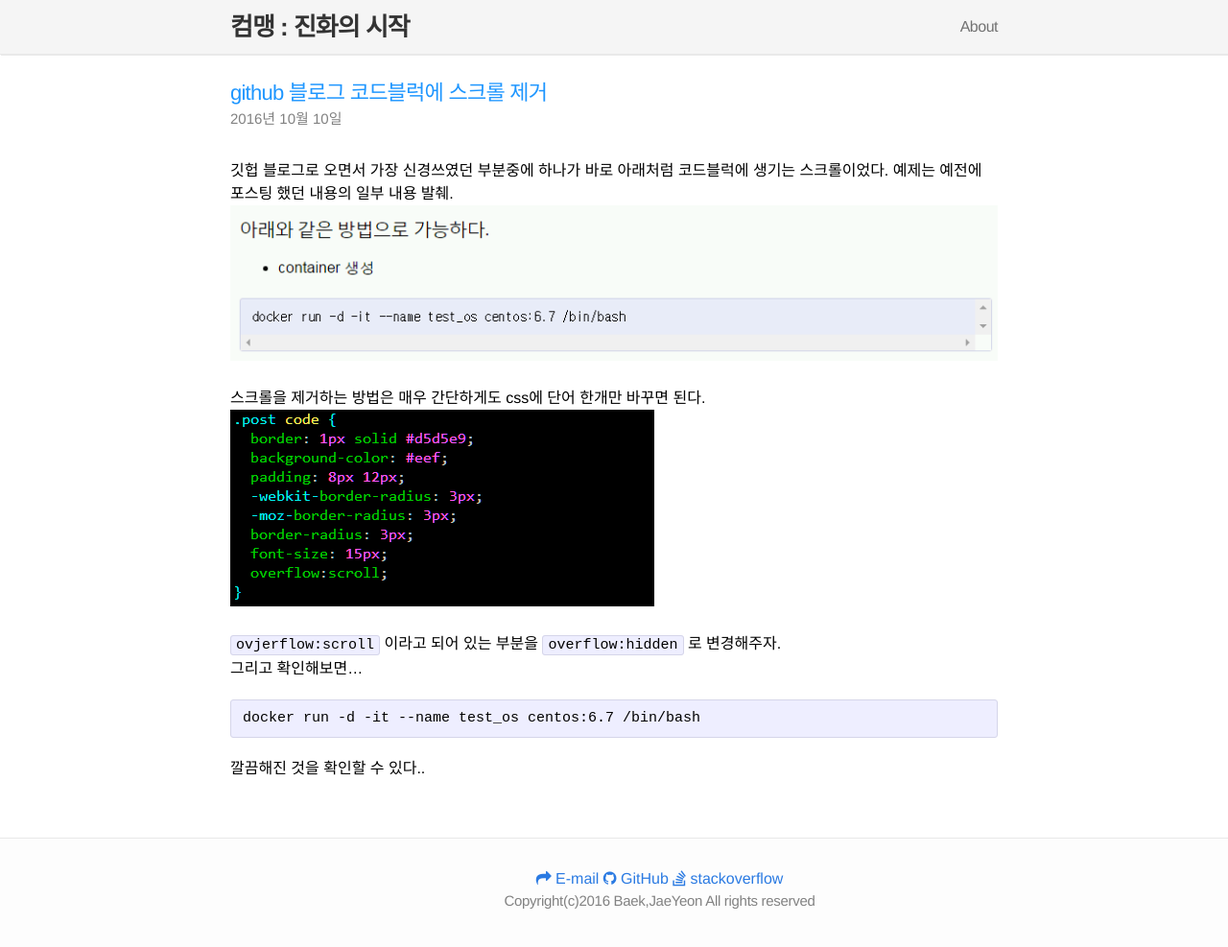
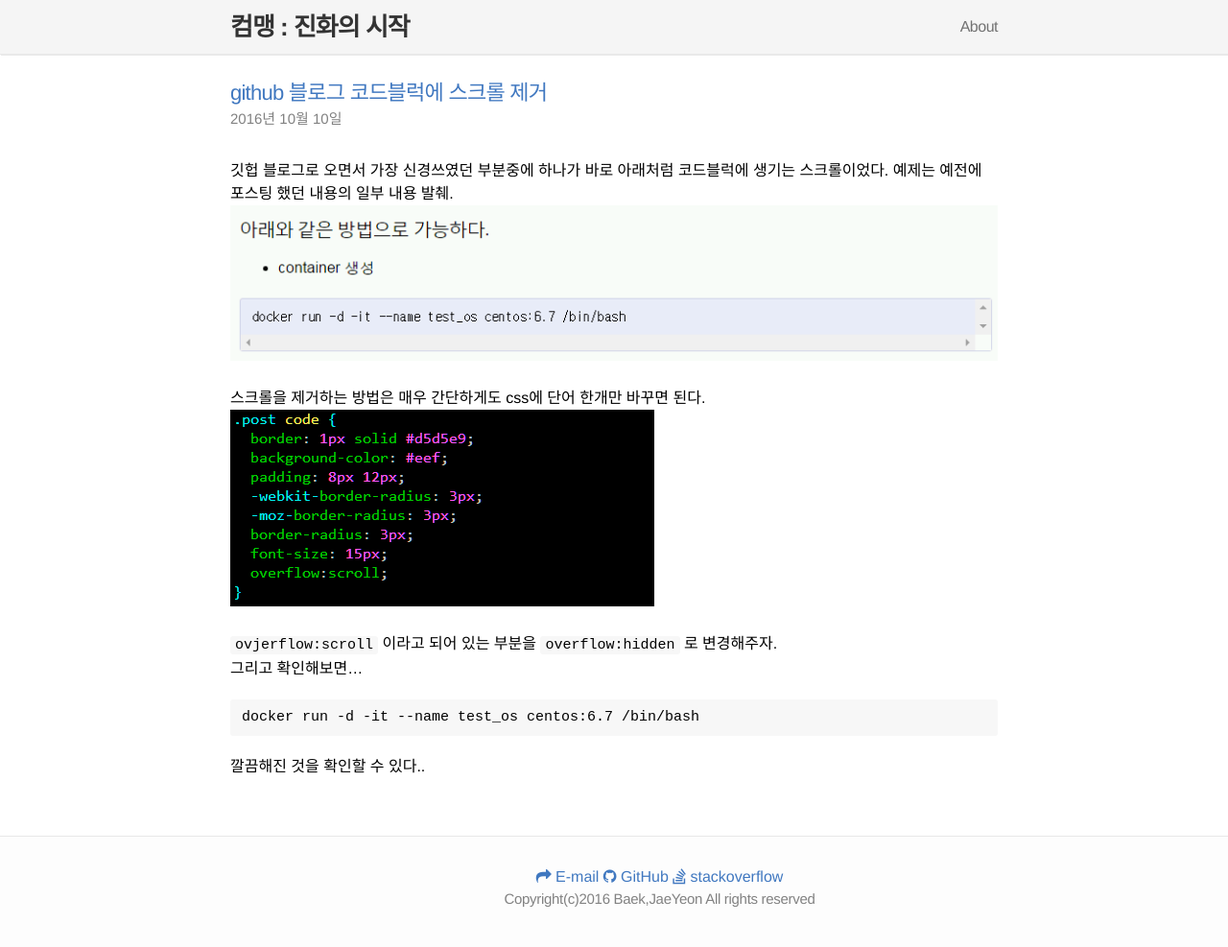
Before and after one commit to jybaek/jybaek.github.com, a Jekyll site: the page built from _posts/2016-10-10-scroll_hidden.md, in a window 1280 px wide and 996 px high. Shown: the top 987 px of the window at 96% size. Built offline with Jekyll 4.4.1, drawn with Linux system fonts in a browser that asks for light colours; nearby versions of some CDN libraries; comment, search, counter and statistics services are not loaded.

Commit message:
code background color 변경 & 링크 색상 변경

```diff
--- a/css/main.css
+++ b/css/main.css
@@ -18,7 +18,7 @@ body {
 
 h1, h2, h3, h4, h5, h6 { font-size: 100%; font-weight: 400; }
 
-a         { color: #2a7ae2; text-decoration: none; }
+a         { color: #4078c0; text-decoration: none; }
 a:hover   { color: #000; text-decoration: underline; }
 a:visited { color: #205caa; }
 
@@ -173,7 +173,7 @@ a:visited { color: #205caa; }
 
 .post-header h2 {
   font-size: 22px;
-  color: #1E96ff;
+  color: #4078c0;
   letter-spacing: -0.75px;
   line-height: 1;
   font-weight: 300;
@@ -231,8 +231,7 @@ a:visited { color: #205caa; }
 
 .post pre,
 .post code {
-  border: 1px solid #d5d5e9;
-  background-color: #eef;
+  background-color: #f7f7f7;
   padding: 8px 12px;
   -webkit-border-radius: 3px;
   -moz-border-radius: 3px;
```
